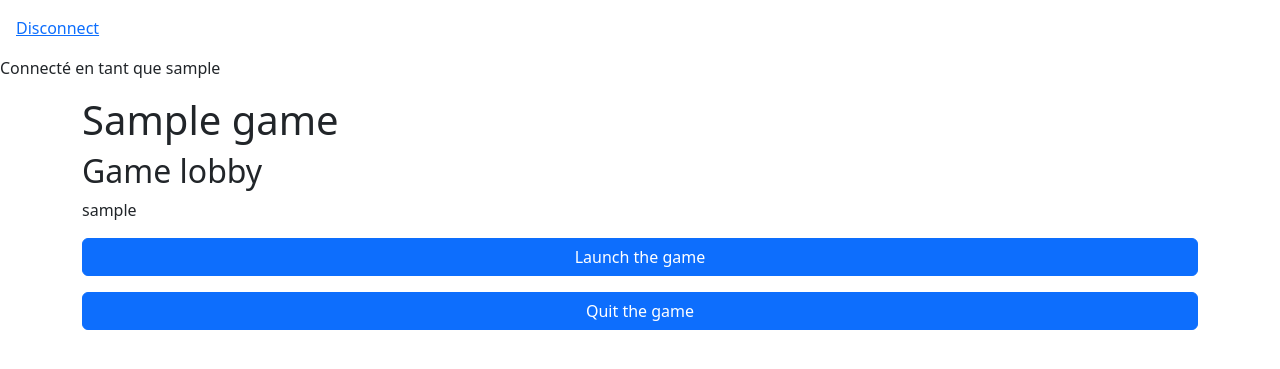
After one commit to 1u1ucas/garticPhone, a PHP site: page /game_lobby.php in a window 1280 px wide. The commit adds this page. Shown: the top 369 px of the page. Run offline with PHP 8.4, Linux system fonts and the light colour scheme; the visitor is signed in with stand-in values (Sample User, id 1); tables that the repository leaves empty or names only in its code hold one stand-in row (values such as "Sample post").

Commit message:
feat: Add game lobby functionality
This commit adds the game lobby functionality to the website. It includes the following changes:

- Created the `game_lobby.php` file
- Added logic to fetch and display users in the game lobby
- Added buttons to quit the game

These changes allow users to join a game lobby, view other players, and perform actions like quitting the game.

```diff
--- /dev/null
+++ b/src/game_lobby.php
@@ -0,0 +1,60 @@
+<?php require_once 'parts/header.php';
+
+
+$game_id = $_SESSION['game_id'];
+
+$connectDatabase = new PDO("mysql:host=db;dbname=wordpress", "root", "admin");
+
+$query = $connectDatabase->prepare("SELECT * FROM user_in_game WHERE game_id = :game_id");
+
+$query->bindParam(':game_id', $game_id);
+
+$query->execute();
+
+$users = $query->fetchAll(PDO::FETCH_ASSOC);
+
+$request = $connectDatabase->prepare("SELECT * FROM games WHERE id = :game_id");
+
+$request->bindParam(':game_id', $game_id);
+
+$request->execute();
+
+$game = $request->fetch(PDO::FETCH_ASSOC);
+
+?>
+<div class="container">
+
+    <h1> <?php echo htmlspecialchars($game['name']); ?></h1>
+
+    <h2>Game lobby</h2>
+
+    <div class="row g-1">
+        <?php
+        $request = $connectDatabase->prepare("SELECT * FROM users WHERE id = :user_id");
+
+        foreach ($users as $user) {
+            $request->bindParam(':user_id', $user['user_id']);
+
+            $request->execute();
+
+            $user_info = $request->fetch(PDO::FETCH_ASSOC);
+
+            echo '<p class="col-1">' . htmlspecialchars($user_info['username']) . '</p>';
+        }
+        ?>
+
+
+    </div>
+
+    <div class="mb-3">
+        <a href="create_party.php" class="btn btn-primary w-100">Launch the game</a>
+    </div>
+
+    <div class="mb-3">
+        <a href="scripts/quit-game/quit-game.php" class="btn btn-primary w-100">Quit the game</a>
+    </div>
+
+
+
+
+    <?php require_once 'parts/footer.php'; ?>
--- a/src/scripts/sign-up/sign-up-create-user.php
+++ b/src/scripts/sign-up/sign-up-create-user.php
@@ -45,7 +45,7 @@ if (!empty($username) && !empty($password) && !empty($email)) {
         $request->bindParam(':user_image', $avatar);
         // execute request
         $request->execute();
-        header('Location: ../../index.php.php?success=Le user a bien été ajouté');
+        header('Location: ../../index.php?success=Le user a bien été ajouté');
 
     } elseif (!empty($users)) {
         header("Location: ../../sign_up.php?error=L'utilisateur existe déjà");
```
Also changed, not shown: src/scripts/join-game/join-game.php (added, +25 -0 lines), src/scripts/quit-game/quit-game.php (added, +26 -0 lines), src/search_party.php (+5 -3 lines).
